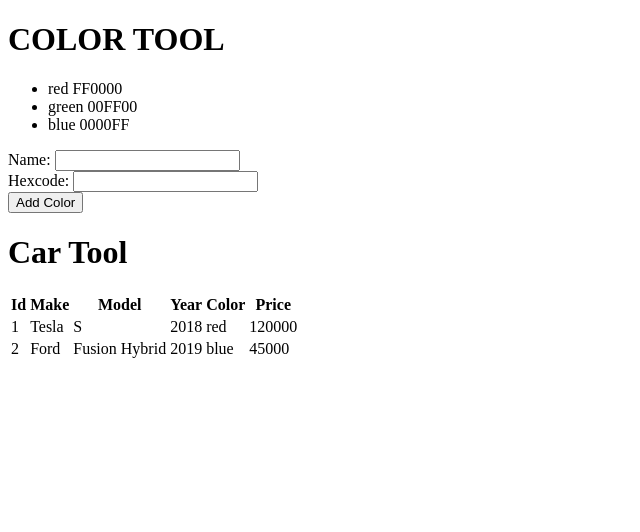
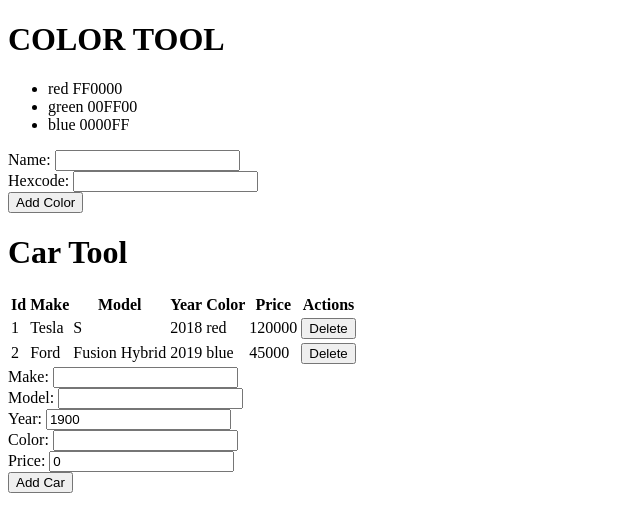
Before and after one commit to t4d-classes/applied-javascript_08292022, an Angular app in the folder angular-demo-app/: page / in a window 1280 px wide. Shown: the top 532 px of the page, without its empty margins (0-640 px from the left). Built offline with nearby package versions, Linux system fonts and the light colour scheme.

Commit message:
add solution to lab 4

```diff
--- a/angular-demo-app/src/app/car-tool/car-tool.module.ts
+++ b/angular-demo-app/src/app/car-tool/car-tool.module.ts
@@ -1,20 +1,24 @@
 import { NgModule } from '@angular/core';
 import { CommonModule } from '@angular/common';
+import { ReactiveFormsModule } from '@angular/forms';
 
 import { SharedModule } from '../shared/shared.module';
 
 import { CarHomeComponent } from './components/car-home/car-home.component';
 import { CarTableComponent } from './components/car-table/car-table.component';
+import { CarFormComponent } from './components/car-form/car-form.component';
 
 
 
 @NgModule({
   declarations: [
     CarHomeComponent,
-    CarTableComponent
+    CarTableComponent,
+    CarFormComponent
   ],
   imports: [
     CommonModule,
+    ReactiveFormsModule,
     SharedModule,
   ],
   exports: [
--- /dev/null
+++ b/angular-demo-app/src/app/car-tool/components/car-form/car-form.component.css
@@ -0,0 +1,3 @@
+label {
+  display: block;
+}
--- /dev/null
+++ b/angular-demo-app/src/app/car-tool/components/car-form/car-form.component.html
@@ -0,0 +1,23 @@
+<form [formGroup]="carForm">
+  <label>
+    Make:
+    <input type="text" formControlName="make">
+  </label>
+  <label>
+    Model:
+    <input type="text" formControlName="model">
+  </label>
+  <label>
+    Year:
+    <input type="number" formControlName="year">
+  </label>
+  <label>
+    Color:
+    <input type="text" formControlName="color">
+  </label>
+  <label>
+    Price:
+    <input type="number" formControlName="price">
+  </label>
+  <button (click)="doSubmitCar()">Add Car</button>
+</form>
--- /dev/null
+++ b/angular-demo-app/src/app/car-tool/components/car-form/car-form.component.ts
@@ -0,0 +1,32 @@
+import { Component, OnInit, Output, EventEmitter } from '@angular/core';
+import { FormGroup, FormBuilder } from '@angular/forms';
+
+import { NewCar } from '../../models/cars';
+
+@Component({
+  selector: 'app-car-form',
+  templateUrl: './car-form.component.html',
+  styleUrls: ['./car-form.component.css']
+})
+export class CarFormComponent implements OnInit {
+
+  carForm!: FormGroup;
+
+  @Output()
+  submitCar = new EventEmitter<NewCar>();
+
+  constructor(private fb: FormBuilder) { }
+
+  ngOnInit(): void {
+
+    this.carForm = this.fb.group({
+      make: '', model: '', year: 1900, color: '', price: 0,
+    });
+
+  }
+
+  doSubmitCar() {
+    this.submitCar.emit(this.carForm.value);
+  }
+
+}
--- a/angular-demo-app/src/app/car-tool/components/car-home/car-home.component.html
+++ b/angular-demo-app/src/app/car-tool/components/car-home/car-home.component.html
@@ -1,2 +1,3 @@
 <app-tool-header headerText="Car Tool"></app-tool-header>
-<app-car-table [cars]="cars"></app-car-table>
+<app-car-table [cars]="cars" (deleteCar)="deleteCar($event)"></app-car-table>
+<app-car-form (submitCar)="addCar($event)"></app-car-form>
--- a/angular-demo-app/src/app/car-tool/components/car-home/car-home.component.ts
+++ b/angular-demo-app/src/app/car-tool/components/car-home/car-home.component.ts
@@ -1,5 +1,5 @@
 import { Component, OnInit } from '@angular/core';
-import { Car } from '../../models/cars';
+import { Car, NewCar } from '../../models/cars';
 
 @Component({
   selector: 'app-car-home',
@@ -20,4 +20,18 @@ export class CarHomeComponent implements OnInit {
   ngOnInit(): void {
   }
 
+  addCar(car: NewCar) {
+    this.cars = [
+      ...this.cars,
+      {
+        ...car,
+        id: Math.max(...this.cars.map(c => c.id), 0) + 1,
+      },
+    ];
+  }
+
+  deleteCar(carId: number) {
+    this.cars = this.cars.filter(c => c.id !== carId);
+  }
+
 }
--- a/angular-demo-app/src/app/car-tool/components/car-table/car-table.component.html
+++ b/angular-demo-app/src/app/car-tool/components/car-table/car-table.component.html
@@ -7,6 +7,7 @@
       <th>Year</th>
       <th>Color</th>
       <th>Price</th>
+      <th>Actions</th>
     </tr>
   </thead>
   <tbody>
@@ -17,6 +18,7 @@
       <td>{{car.year}}</td>
       <td>{{car.color}}</td>
       <td>{{car.price}}</td>
+      <td><button (click)="doDeleteCar(car.id)">Delete</button></td>
     </tr>
   </tbody>
 </table>
--- a/angular-demo-app/src/app/car-tool/components/car-table/car-table.component.ts
+++ b/angular-demo-app/src/app/car-tool/components/car-table/car-table.component.ts
@@ -1,4 +1,4 @@
-import { Component, OnInit, Input } from '@angular/core';
+import { Component, OnInit, Input, Output, EventEmitter } from '@angular/core';
 import { Car } from '../../models/cars';
 
 @Component({
@@ -11,9 +11,16 @@ export class CarTableComponent implements OnInit {
   @Input()
   cars: Car[] = [];
 
+  @Output()
+  deleteCar = new EventEmitter<number>();
+
   constructor() { }
 
   ngOnInit(): void {
   }
 
+  doDeleteCar(carId: number) {
+    this.deleteCar.emit(carId);
+  }
+
 }
--- a/angular-demo-app/src/app/car-tool/models/cars.ts
+++ b/angular-demo-app/src/app/car-tool/models/cars.ts
@@ -6,3 +6,5 @@ export type Car = {
   color: string,
   price: number,
 };
+
+export type NewCar = Omit<Car, 'id'>;
```
Also changed, not shown: 1 other file (tests, documents, lock files or other folders).
